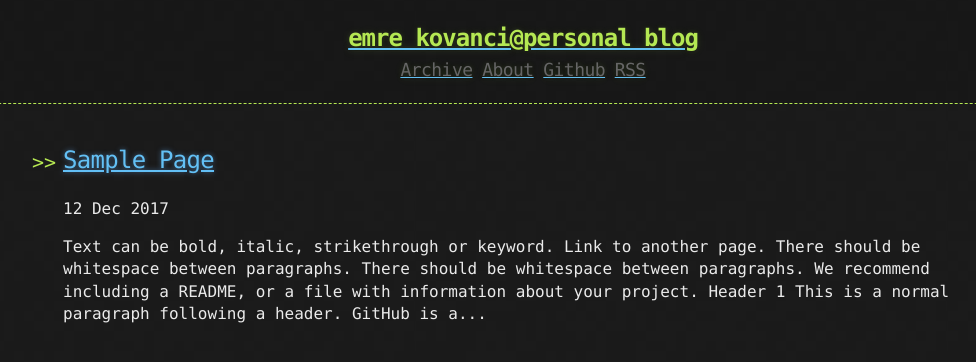
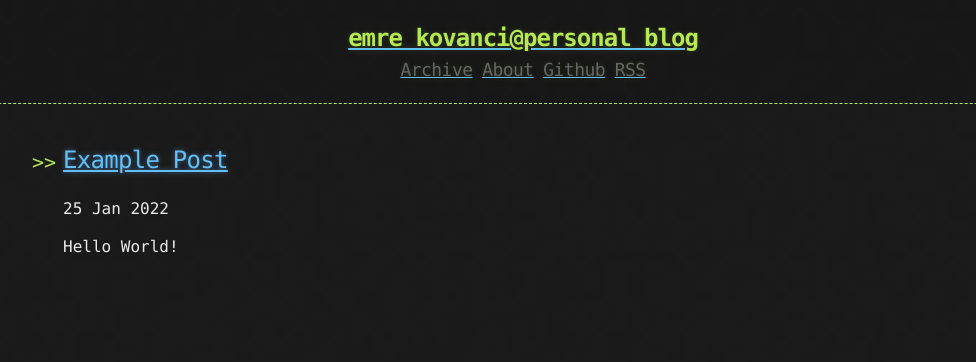
Before and after one commit to emrekovanci/emrekovanci.github.io, a Jekyll site: the page built from index.html, in a window 1280 px wide. Shown: the top 362 px of the page, without its empty margins (117-1093 px from the left). Built offline with Jekyll 4.4.1, drawn with Linux system fonts in a browser that asks for light colours; the list of posts is cut into pages by our own code; part of the change alters nothing that is shown.

Commit message:
update index

````diff
--- a/_includes/header.html
+++ b/_includes/header.html
@@ -1,6 +1,6 @@
 <header>
   <div>
-    <a href="{{ " /" | prepend: site.baseurl | replace: '//' , '/' }}">
+    <a href="{{ "/" | prepend: site.baseurl | replace: '//', '/' }}">
       {% assign owner_first_name = site.owner %}
       <h1>{{ owner_first_name | downcase }}@personal blog</h1>
     </a>
--- a/_posts/2017-12-12-Sample-Page.md
+++ /dev/null
@@ -1,124 +0,0 @@
----
-title: Sample Page
-published: true
----
-
-Text can be **bold**, _italic_, ~~strikethrough~~ or `keyword`.
-
-[Link to another page](another-page).
-
-There should be whitespace between paragraphs.
-
-There should be whitespace between paragraphs. We recommend including a README, or a file with information about your project.
-
-# [](#header-1)Header 1
-
-This is a normal paragraph following a header. GitHub is a code hosting platform for version control and collaboration. It lets you and others work together on projects from anywhere.
-
-## [](#header-2)Header 2
-
-> This is a blockquote following a header.
->
-> When something is important enough, you do it even if the odds are not in your favor.
-
-### [](#header-3)Header 3
-
-```js
-// Javascript code with syntax highlighting.
-var fun = function lang(l) {
-  dateformat.i18n = require('./lang/' + l)
-  return true;
-}
-```
-
-```ruby
-# Ruby code with syntax highlighting
-GitHubPages::Dependencies.gems.each do |gem, version|
-  s.add_dependency(gem, "= #{version}")
-end
-```
-
-#### [](#header-4)Header 4
-
-*   This is an unordered list following a header.
-*   This is an unordered list following a header.
-*   This is an unordered list following a header.
-
-##### [](#header-5)Header 5
-
-1.  This is an ordered list following a header.
-2.  This is an ordered list following a header.
-3.  This is an ordered list following a header.
-
-###### [](#header-6)Header 6
-
-| head1        | head two          | three |
-|:-------------|:------------------|:------|
-| ok           | good swedish fish | nice  |
-| out of stock | good and plenty   | nice  |
-| ok           | good `oreos`      | hmm   |
-| ok           | good `zoute` drop | yumm  |
-
-### There's a horizontal rule below this.
-
-* * *
-
-### Here is an unordered list:
-
-*   Item foo
-*   Item bar
-*   Item baz
-*   Item zip
-
-### And an ordered list:
-
-1.  Item one
-1.  Item two
-1.  Item three
-1.  Item four
-
-### And a nested list:
-
-- level 1 item
-  - level 2 item
-  - level 2 item
-    - level 3 item
-    - level 3 item
-- level 1 item
-  - level 2 item
-  - level 2 item
-  - level 2 item
-- level 1 item
-  - level 2 item
-  - level 2 item
-- level 1 item
-
-### Small image
-
-![](https://assets-cdn.github.com/images/icons/emoji/octocat.png)
-
-### Large image
-
-![](https://guides.github.com/activities/hello-world/branching.png)
-
-
-### Definition lists can be used with HTML syntax.
-
-<dl>
-<dt>Name</dt>
-<dd>Godzilla</dd>
-<dt>Born</dt>
-<dd>1952</dd>
-<dt>Birthplace</dt>
-<dd>Japan</dd>
-<dt>Color</dt>
-<dd>Green</dd>
-</dl>
-
-```
-Long, single-line code blocks should not wrap. They should horizontally scroll if they are too long. This line should be long enough to demonstrate this.
-```
-
-```
-The final element.
-```
--- /dev/null
+++ b/_posts/2022-01-25-Hello-World.md
@@ -0,0 +1,10 @@
+---
+title: Example Post
+published: true
+---
+
+### [](#header-3)
+
+```cpp
+Hello World!
+```
````
Also changed, not shown: 4 other files.
